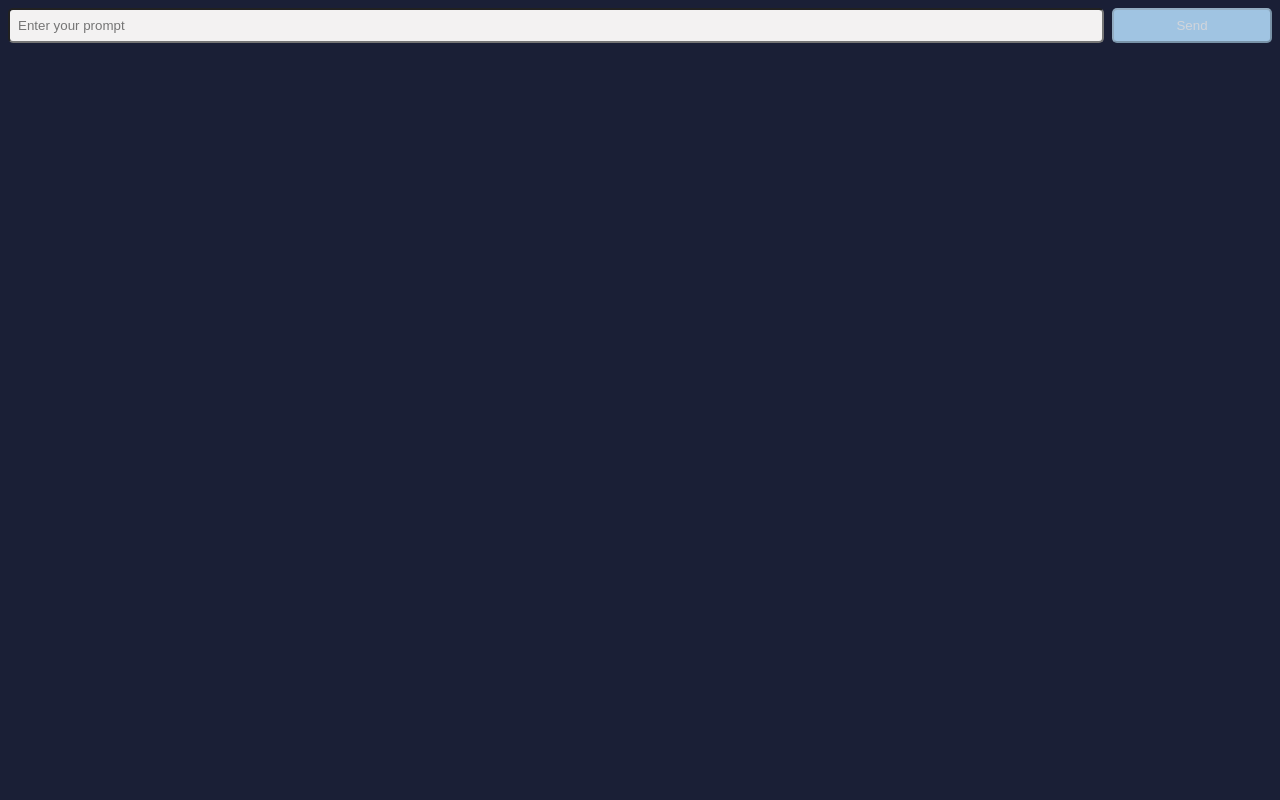
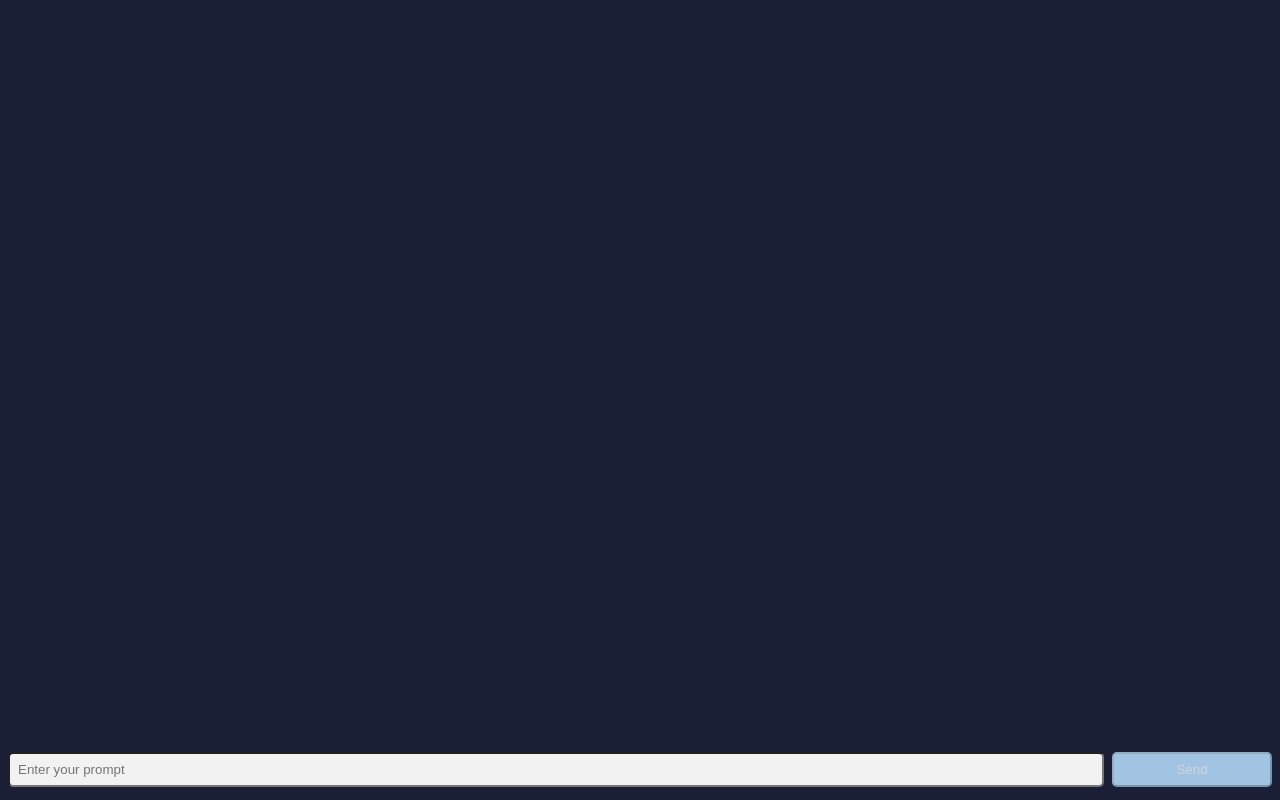
Before and after one commit to pks9862728888/ai-chat-demo, a Next.js app in the folder frontend/: page / in a window 1280 px wide. Built offline with nearby package versions, Linux system fonts and the light colour scheme.

Commit message:
Updated chat bar to appear in the end

```diff
--- a/frontend/src/app/_components/Chat/ChatComponent/ChatComponent.tsx
+++ b/frontend/src/app/_components/Chat/ChatComponent/ChatComponent.tsx
@@ -14,8 +14,8 @@ const ChatComponent = () => {
   }
   return (
     <>
+      <ChatLogComponent prompt={finalPrompt} enableSearch={() => setSearchDisabled(false)}/>
       <ChatSearchInput searchDisabled={searchDisabled} handleSetPrompt={handleSetPrompt}/>
-      <ChatLogComponent prompt={finalPrompt} enableSearch={() => setSearchDisabled(false)}/>
     </>
   );
 }
```
